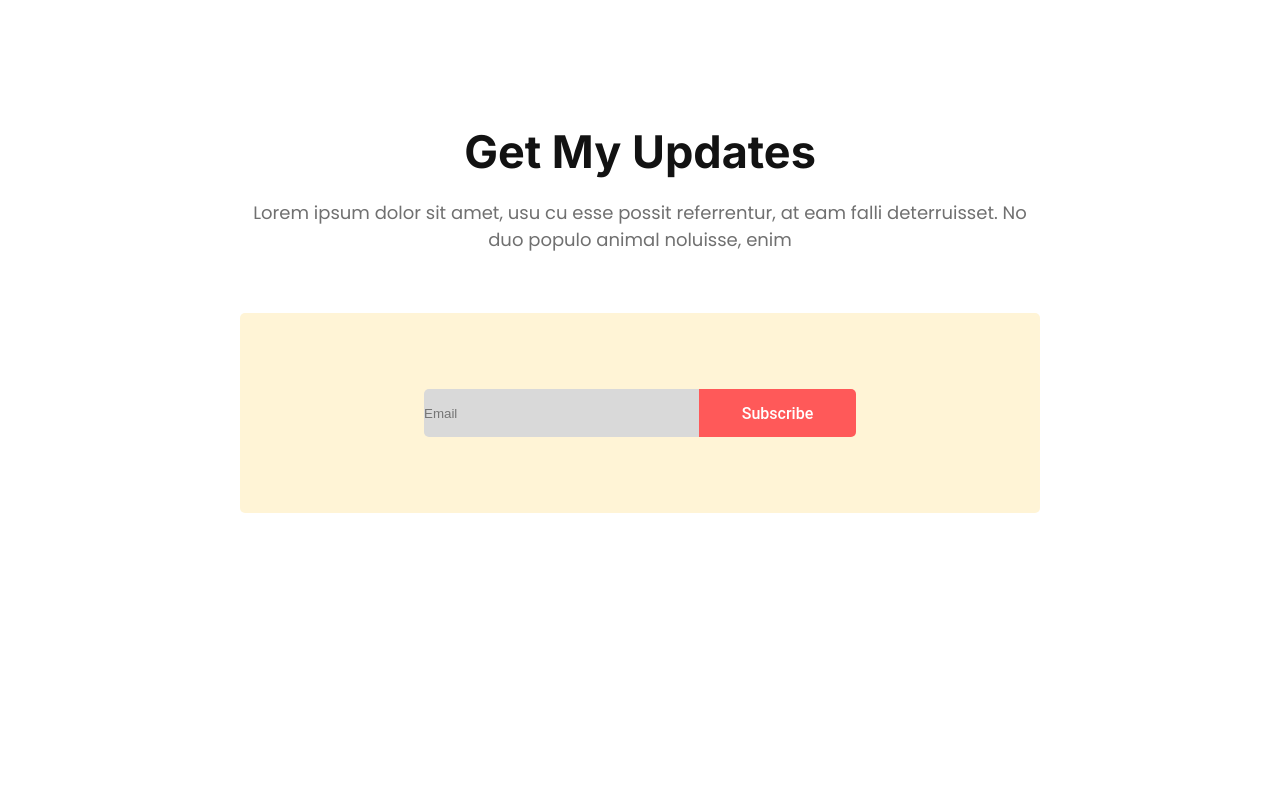
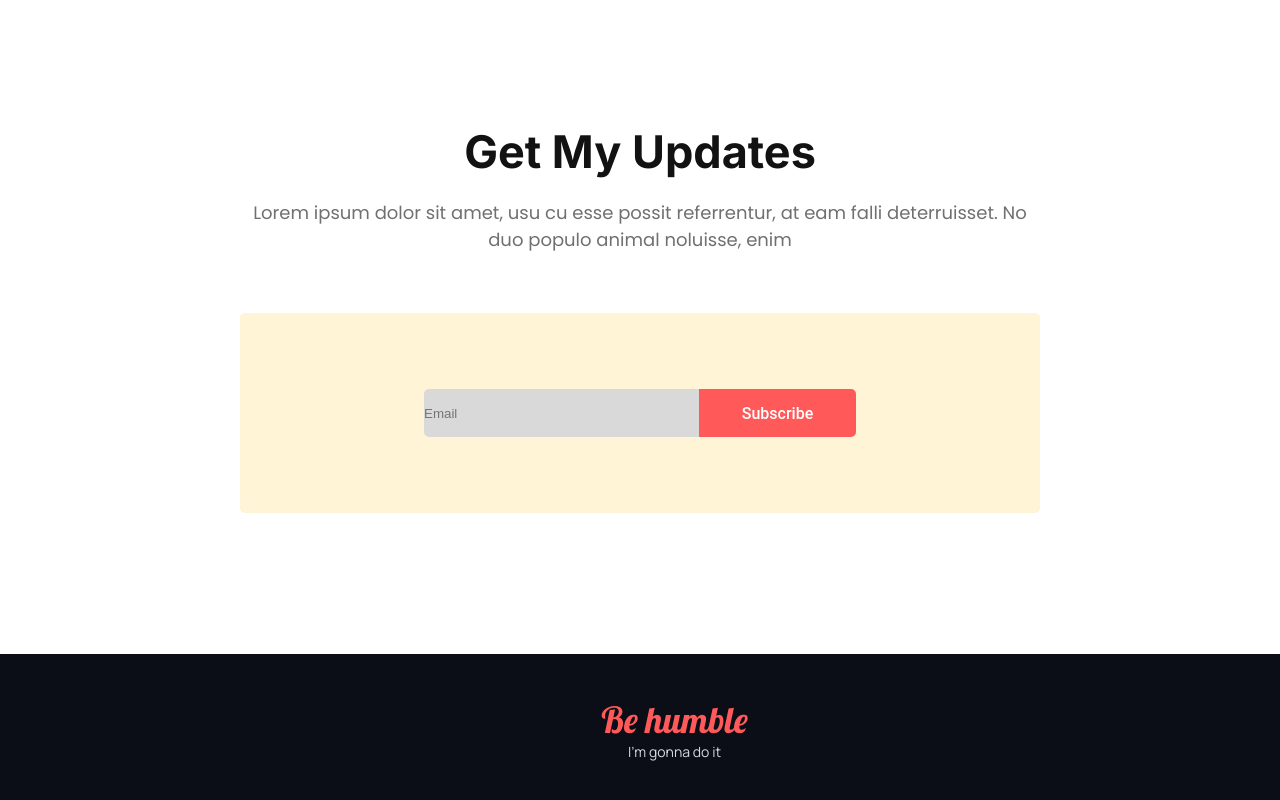
Before and after one commit to Ahad-Miah/Donation, a plain HTML site: page index.html in a window 1280 px wide. Shown: the part 2945-3745 px from the top of the page. Before the commit the page ends 3599 px from the top, so only its background shows below. Drawn offline with Linux system fonts and the light colour scheme.

Commit message:
fotter section done

```diff
--- a/index.html
+++ b/index.html
@@ -89,6 +89,9 @@
             </div>
         </section>
     </main>
-    <footer></footer>
+    <footer class="footer-container">
+        <h3>Be humble</h3>
+        <p>I’m gonna do it</p>
+    </footer>
 </body>
 </html>
--- a/styles/style.css
+++ b/styles/style.css
@@ -1,5 +1,7 @@
 @import url('https://fonts.googleapis.com/css2?family=Inter:wght@100..900&display=swap');
 @import url('https://fonts.googleapis.com/css2?family=Inter:wght@100..900&family=Poppins:ital,wght@0,100;0,200;0,300;0,400;0,500;0,600;0,700;0,800;0,900;1,100;1,200;1,300;1,400;1,500;1,600;1,700;1,800;1,900&display=swap');
+@import url('https://fonts.googleapis.com/css2?family=Inter:wght@100..900&family=Lobster&family=Poppins:ital,wght@0,100;0,200;0,300;0,400;0,500;0,600;0,700;0,800;0,900;1,100;1,200;1,300;1,400;1,500;1,600;1,700;1,800;1,900&display=swap');
+@import url('https://fonts.googleapis.com/css2?family=Inter:wght@100..900&family=Lobster&family=Manrope:wght@200..800&family=Poppins:ital,wght@0,100;0,200;0,300;0,400;0,500;0,600;0,700;0,800;0,900;1,100;1,200;1,300;1,400;1,500;1,600;1,700;1,800;1,900&display=swap');
 *{
     box-sizing: border-box;
     padding:0px;
@@ -258,3 +260,24 @@ input[type="button"]{
     font-size: 16px;
     font-weight: 500;
 }
+.footer-container{
+    width:1349px;
+    height:150px;
+    background-color: rgb(11, 13, 23);
+    display:flex;
+    flex-direction: column;
+    justify-content: center;
+    align-items: center;
+}
+.footer-container h3{
+    color: rgb(255, 89, 89);
+    font-family: Lobster;
+    font-size: 36px;
+    font-weight: 400;
+}
+.footer-container p{
+    font-family: Manrope;
+    font-weight:400px;
+    font-size:14px;
+    color: rgb(217, 219, 225);
+}
```
